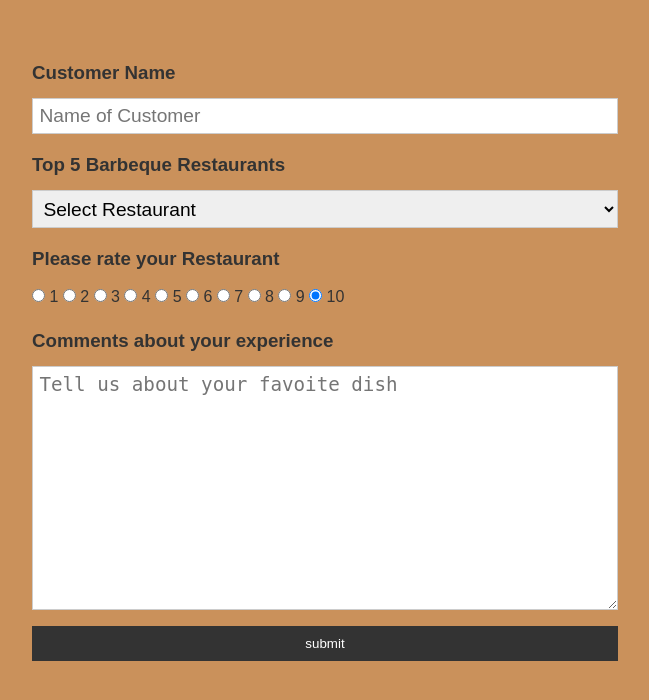
After one commit to sharon3233/Python_Flask_2, a Flask app: page /form in a window 1280 px wide. The commit adds this page. Shown: the top 700 px of the page, without its empty margins (315-964 px from the left). Run offline with Flask 2, Linux system fonts and the light colour scheme.

Commit message:
added feedback form

```diff
--- /dev/null
+++ b/app.py
@@ -0,0 +1,97 @@
+import os
+from flask import Flask,redirect,url_for,render_template,request
+from werkzeug.utils import secure_filename
+from flask_sqlalchemy import SQLAlchemy
+from send_mail import send_mail
+
+
+
+app = Flask(__name__)
+db = SQLAlchemy(app)
+
+# ENV = 'dev'
+
+# if ENV == 'dev':
+app.debug = True
+app.config['SQLALCHEMY_DATABASE_URI'] =  'postgresql://postgres:prostgres@localhost:5432/feedback'
+app.debug = False
+app.config['SQLAlchemy_DATABASE_URI'] = ''
+
+app.config['SQLALCHEMY_TRACK_MODIFICATIONS,'] = False
+
+
+
+
+
+
+
+class Feedback(db.Model):
+        __tablename__ = 'feedback'
+        id = db.Column(db.Integer, primary_key=True)
+        customer = db.Column(db.String(200), unique=True)
+        restaurant = db.Column(db.String(200))
+        rating = db.Column(db.Integer)
+        comments = db.Column(db.Text())
+
+        def __init__(self, customer, restaurant, rating, comments):
+                self.customer = customer
+                self.restaurant = restaurant
+                self.rating = rating
+                self.comments = comments
+
+
+@app.route("/")
+def uploader():
+        path = 'static/uploads/'
+        uploads = sorted(os.listdir(path), key=lambda x: os.path.getctime(path+x))        # Sorting as per image upload date and time
+        print(uploads)
+        #uploads = os.listdir('static/uploads')
+        uploads = ['uploads/' + file for file in uploads]
+        uploads.reverse()
+        return render_template("home.html",uploads=uploads)            # Pass filenames to front end for display in 'uploads' variable
+
+app.config['UPLOAD_PATH'] = 'static/uploads'             # Storage path
+@app.route("/upload",methods=['GET','POST'])
+def upload_file():                                       # This method is used to upload files
+        if request.method == 'POST':
+                f = request.files['file']
+                print(f.filename)
+                #f.save(secure_filename(f.filename))
+                filename = secure_filename(f.filename)
+                f.save(os.path.join(app.config['UPLOAD_PATH'], filename))
+                return redirect("/")           # Redirect to route '/' for displaying images on fromt end
+
+@app.route('/form', methods=['GET'])
+def form():
+        return render_template('form.html')
+
+@app.route('/submit', methods=['POST'])
+def submit():
+        if request.method == 'POST':
+               customer = request.form['customer']
+               restaurant = request.form['restaurant']
+               rating = request.form['rating']
+               comments = request.form['comments']
+               #print(customer, restaurant, rating, comments)
+        if customer == '' or restaurant == '':
+                return render_template('form.html', message='Please enter required fields')
+
+
+        if db.session.query(Feedback).filter(Feedback.customer == customer).count() == 0:
+                data = Feedback(customer, restaurant, rating, comments)
+        db.session.add(data)
+        db.session.commit()
+        send_mail(customer, restaurant, rating, comments)
+
+
+
+
+
+
+        return render_template('success.html')
+#     return render_template('form.html', message='You have already submitted feedback')
+
+
+if __name__=="__main__":
+        app.debug = True
+        app.run()
--- a/static/styles/styles.css
+++ b/static/styles/styles.css
@@ -1,79 +1,71 @@
-body {
-    font-family: Comic Sans MS;
-    padding: 2px;
-  }
-
-  /* Header/Blog Title */
-  .header {
-    padding: 5px;
-    background: black;
-    color:white;
-  }
-
-  /* Footer */
-  .footer {
-    text-align: center;
-    background: black;
-    color:white;
-
-  }
-
-
-
-
-  .responsive {
-    width: auto ;
-    max-width: 100% ;
-    height: auto ;
-  }
-
-
-
-  /* Responsive layout - when the screen is less than 800px wide, make the two columns stack on top of each other instead of next to each other */
-  @media screen and (max-width: 800px) {
-    .leftcolumn, .rightcolumn {
-      width: 100%;
+* {
+	box-sizing: border-box;
+	margin: 0;
 	padding: 0;
 }
 
-
+body {
+	background: #ca915b;
+	font-family: Arial, Helvetica, sans-serif;
+	color: #333;
+	line-height: 1.6;
 }
 
-
-
-  .menu {
-    list-style-type: none;
-    margin: 0;
-    padding: 0;
-    overflow: hidden;
-    background-color: #333;
+.container {
+	max-width: 650px;
+	margin: 1rem auto;
+	overflow: auto;
+	padding: 0 2rem;
 }
 
-  .mitem {
-    float: left;
-    text-align:center
+h1 {
+	color: #777;
+	margin-top: 15px;
 }
 
-  .mitem a {
-    display: block;
-    color: white;
-    text-align: center;
-    padding: 20px 30px;
-    text-decoration: none;
+h3 {
+	margin-bottom: 10px;
 }
 
-  .mitem a:hover:not(.active) {
-    background-color: #111;
+img {
+	width: 100%;
 }
 
-  .active {
-    background-color: #4CAF50;
+.message {
+	text-align: center;
+	padding: 5px;
+	border: #ccc dotted 2px;
+	margin-top: 2rem;
 }
 
-  .logo{
-    width: 55px ;
-    height: 55px ;
-    border-radius: 50%;
-    margin-right: 15px;
-    margin-top: 2px;
+.logo {
+	width: 300px;
+	display: block;
+	margin: auto;
 }
+
+.form-group {
+	margin: 1rem 0;
+}
+
+input[type='text'],
+select,
+textarea {
+	display: block;
+	width: 100%;
+	padding: 0.4rem;
+	font-size: 1.2rem;
+	border: 1px solid #ccc;
+}
+
+.btn {
+	display: block;
+	width: 100%;
+	background: #333;
+	color: #fff;
+	padding: 10px 20px;
+	border: none;
+	cursor: pointer;
+	outline: none;
+	margin-top: 1rem;
+}
--- /dev/null
+++ b/templates/form.html
@@ -0,0 +1,68 @@
+<!DOCTYPE html>
+<html>
+    <head>
+        <meta charset="utf-8">
+        <meta http-equiv="Content-Type" content="text/html; charset=UTF-8" />
+        <meta name="viewport" content="width=device-width" />
+        <title>Please rate your restaurant</title>
+        <link rel="stylesheet" href="../static/styles/styles.css">
+    </head>
+    <body>
+        <div class="container">
+            <img src=>
+           {% if message %}
+           <p class="message">{{ message | safe }}</p>
+           {% endif %}
+            <form action='/submit' method="POST">
+                <div class="form-group">
+                    <h3>Customer Name</h3>
+                    <input
+                    type="text"
+                    name="customer"
+                    placeholder="Name of Customer"
+                    />
+                </div>
+                <div class="form-group">
+                    <h3>Top 5 Barbeque Restaurants</h3>
+                    <select name="restaurant">
+                      <option value="">Select Restaurant</option>
+                      <option value="Slow Bone BBQ">Slow Bone BBQ</option>
+                      <option value="Hard Eight BBQ">Hard Eight BBQ</option>
+                      <option value="Texas Best BBQ">Texas Best BBQ</option>
+                      <option value="Off the Bone Barbeque">Off the Bone Barbeque</option>
+                      <option value="Spring Creek Barbeque">Spring Creek Barbeque</option>
+                    </select>
+                  </div>
+                  <div class="form-group">
+                    <h3>Please rate your Restaurant</h3>
+                    <input type="radio" name="rating" value="1" /> 1
+                    <input type="radio" name="rating" value="2" /> 2
+                    <input type="radio" name="rating" value="3" /> 3
+                    <input type="radio" name="rating" value="4" /> 4
+                    <input type="radio" name="rating" value="5" /> 5
+                    <input type="radio" name="rating" value="6" /> 6
+                    <input type="radio" name="rating" value="7" /> 7
+                    <input type="radio" name="rating" value="8" /> 8
+                    <input type="radio" name="rating" value="9" /> 9
+                    <input type="radio" name="rating" value="10" checked /> 10
+                  </div>
+                  <div class="form-group">
+                    <h3>Comments about your experience</h3>
+                    <textarea
+                      name="comments"
+                      id=""
+                      cols="30"
+                      rows="10"
+                      placeholder="Tell us about your favoite dish"
+                    ></textarea>
+                  </div>
+                  <input type="submit" value="submit" class="btn" />
+                </form>
+              </div>
+
+            </form>
+        </div>
+    </body>
+
+
+</html>
```
Also changed, not shown: main.py (deleted, +0 -29 lines), send_mail.py (added, +24 -0 lines), templates/home.html (+5 -2 lines), templates/success.html (added, +18 -0 lines), README.md, static/uploads/BBQ_Mac.jpg (added), static/uploads/Chop_Beef.jpg (added), static/uploads/Hibachi.jpg (deleted), static/uploads/Madeas.png (deleted), static/uploads/Off_the_Bone.jpeg (added), static/uploads/Peach_Cobbler.jpg (added), static/uploads/Roadhouse.jpg (deleted), static/uploads/Stuffed_BBQ_Potato.jpg (added), static/uploads/Trio_BBQ_Baked_Beans.jpg (added), 1 other file. Lines whose indentation alone changed are shown as unchanged.
